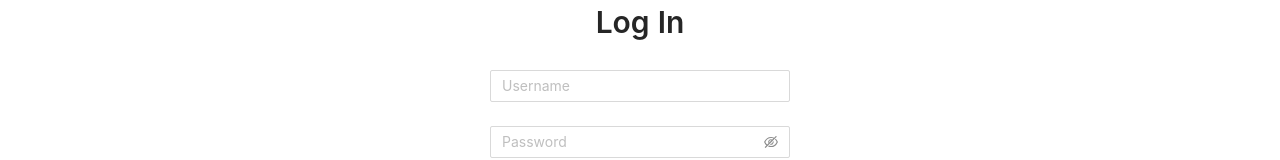
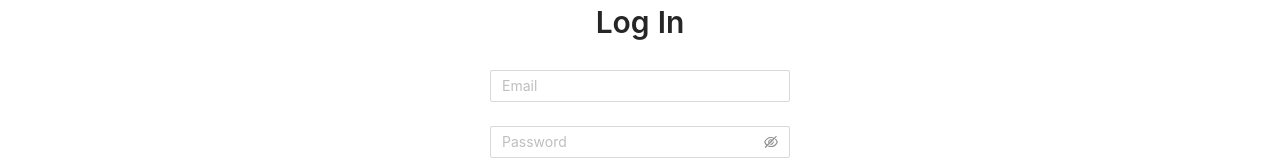
Before and after one commit to xbohdan/web-cbt, a React (Create React App) app in the folder webcbt-frontend/: page /login in a window 1280 px wide. Shown: the part 260-420 px from the top of the page. Built offline with nearby package versions, Linux system fonts and the light colour scheme.

Commit message:
Change username to email
Redirect unauthorized users to login page

```diff
--- a/webcbt-frontend/src/App.tsx
+++ b/webcbt-frontend/src/App.tsx
@@ -1,15 +1,19 @@
 import React from 'react';
-import {Routes, Route} from 'react-router-dom';
+import {Routes, Route, Navigate} from 'react-router-dom';
 import Footer from './components/Footer/Footer';
 import Header from './components/Header/Header';
 import Layout from './components/Layout/Layout';
+import useAppSelector from './hooks/useAppSelector';
 import Registration from './pages/Registration/Registration';
 import Login from './pages/Login/Login';
 
 import './App.css';
 import 'antd/dist/antd.css';
+import selectIsAuth from './store/user/selectors/selectIsAuth';
 
 function App() {
+  const isAuth = useAppSelector(selectIsAuth);
+
   return (
     <div className="App">
       <Layout>
@@ -17,7 +21,12 @@ function App() {
         <Routes>
           <Route path="/registration" element={<Registration />} />
           <Route path="/login" element={<Login />} />
+          {!isAuth && (
+            <Route path="*" element={<Navigate to="/login" replace />} />
+          )}
+          {isAuth && <Route path="/" />}
         </Routes>
+
         <Footer />
       </Layout>
     </div>
--- a/webcbt-frontend/src/pages/Login/Login.tsx
+++ b/webcbt-frontend/src/pages/Login/Login.tsx
@@ -44,7 +44,7 @@ const Login = () => {
       dispatch(setUser(user));
 
       // Set user in localStorage (to keep user logged in after page refresh)
-      localStorage.setItem('USERNAME', formData.login);
+      localStorage.setItem('LOGIN', formData.login);
       localStorage.setItem('TOKEN', loginResponse.accessToken);
 
       // Display notification about successful login
@@ -81,9 +81,12 @@ const Login = () => {
       >
         <Form.Item
           name="login"
-          rules={[{required: true, message: 'Username is required'}]}
+          rules={[
+            {required: true, message: 'Email is required'},
+            {type: 'email', message: 'Email is not valid'},
+          ]}
         >
-          <Input placeholder="Username" disabled={isLoading} />
+          <Input placeholder="Email" disabled={isLoading} />
         </Form.Item>
         <Form.Item
           name="password"
--- a/webcbt-frontend/src/pages/Registration/Registration.tsx
+++ b/webcbt-frontend/src/pages/Registration/Registration.tsx
@@ -91,9 +91,12 @@ const Registration = () => {
       >
         <Form.Item
           name="login"
-          rules={[{required: true, message: 'Username is required'}]}
+          rules={[
+            {required: true, message: 'Email is required'},
+            {type: 'email', message: 'Email is not valid'},
+          ]}
         >
-          <Input placeholder="Username" disabled={isLoading} />
+          <Input placeholder="Email" disabled={isLoading} />
         </Form.Item>
         <Form.Item
           name="password"
--- /dev/null
+++ b/webcbt-frontend/src/store/user/selectors/selectIsAuth.ts
@@ -0,0 +1,6 @@
+import {RootState} from '../../store';
+
+const selectIsAuth = (state: RootState): boolean =>
+  Boolean(state.user.accessToken);
+
+export default selectIsAuth;
--- a/webcbt-frontend/src/store/user/slice.ts
+++ b/webcbt-frontend/src/store/user/slice.ts
@@ -4,7 +4,7 @@ import {User} from '../../types/User';
 // Initial state of User slice
 // Get data from localStorage or initialize with empty values
 export const initialState: User = {
-  login: localStorage.getItem('USERNAME') || '',
+  login: localStorage.getItem('LOGIN') || '',
   accessToken: localStorage.getItem('TOKEN') || undefined,
 };
 
```
